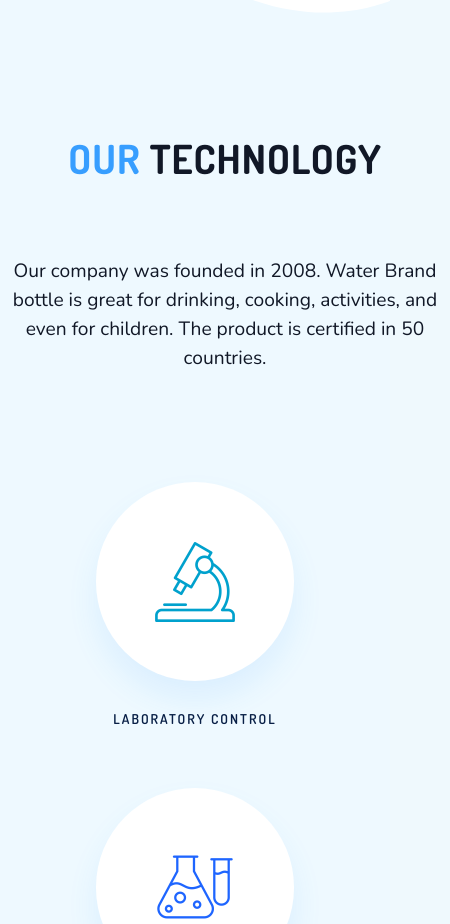
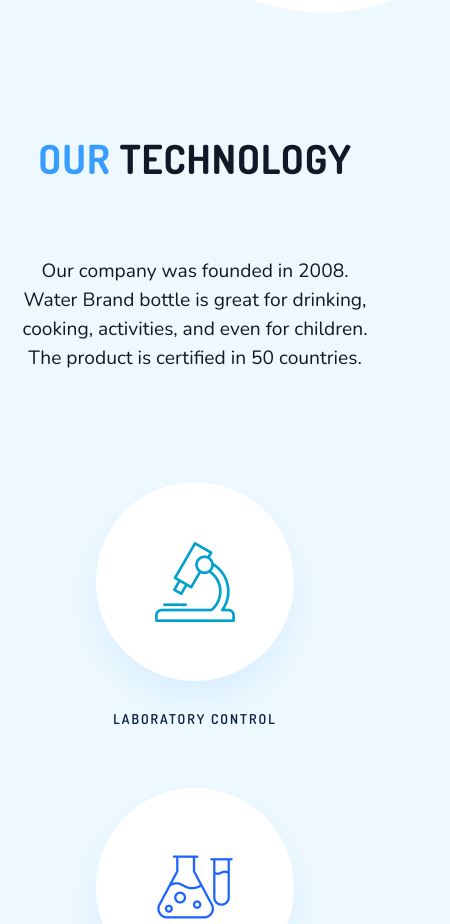
Before and after one commit to Kennyabby/Jazmyneng, a React (Vite) app: page / in a window 390 px wide. Shown: the part 3960-4884 px from the top of the page, 450 px wide, since content can reach past the window. Built offline with nearby package versions, Linux system fonts and the light colour scheme.

Commit message:
fixed bug

```diff
--- a/src/index.css
+++ b/src/index.css
@@ -730,6 +730,9 @@ body {
   .deltrk-text{
     font-size: 1.2em;
   }
+  .ourtech-cont{
+    width: 90%;
+  }
   .tp{
     display: block;
   }
```
